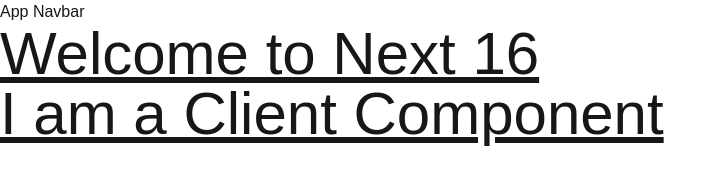
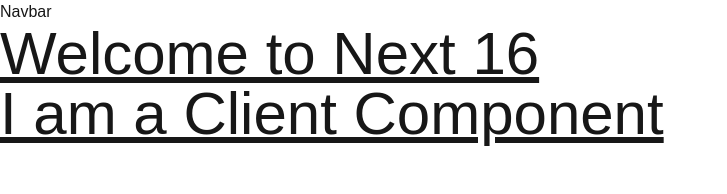
Before and after one commit to Sankeethan01/next16-demo, a Next.js app: page / in a window 1280 px wide. Shown: the top 194 px of the page, without its empty margins (0-727 px from the left). Built offline with nearby package versions, Linux system fonts and the light colour scheme.

Commit message:
router groups added; dashboard and root

```diff
--- /dev/null
+++ b/app/(dashboard)/layout.tsx
@@ -0,0 +1,10 @@
+const DashboardLayout = ({ children } : { children : React.ReactNode}) => {
+  return (
+    <div>
+        <p>Dashboard Navbar</p>
+        { children }
+    </div>
+  )
+}
+
+export default DashboardLayout
--- /dev/null
+++ b/app/(root)/layout.tsx
@@ -0,0 +1,13 @@
+import React from "react"
+
+
+const RootLayout = ({children}:{children: React.ReactNode}) => {
+  return (
+    <div>
+      <p>Navbar</p>
+      { children }
+    </div>
+  )
+}
+
+export default RootLayout
--- a/app/page.tsx
+++ b/app/(root)/page.tsx
@@ -1,4 +1,4 @@
-import Hello from "../components/hello";
+import Hello from "../../components/hello";
 
 const Home = () => {
   console.log("What type of component am I?");
--- a/app/dashboard/layout.tsx
+++ /dev/null
@@ -1,10 +0,0 @@
-const layout = ({ children } : { children : React.ReactNode}) => {
-  return (
-    <div>
-        <p>Dashboard Navbar</p>
-      { children }
-    </div>
-  )
-}
-
-export default layout
--- a/app/layout.tsx
+++ b/app/layout.tsx
@@ -27,7 +27,6 @@ export default function RootLayout({
       <body
         className={`${geistSans.variable} ${geistMono.variable} antialiased`}
       >
-        <p>App Navbar</p>
         {children}
       </body>
     </html>
```
Also changed, not shown: app/(dashboard)/dashboard/page.tsx (added), app/(dashboard)/dashboard/users/[id]/page.tsx (renamed from app/dashboard/users/[id]/page.tsx), app/(dashboard)/dashboard/users/page.tsx (renamed from app/dashboard/users/page.tsx), app/(root)/about/page.tsx (renamed from app/about/page.tsx).
